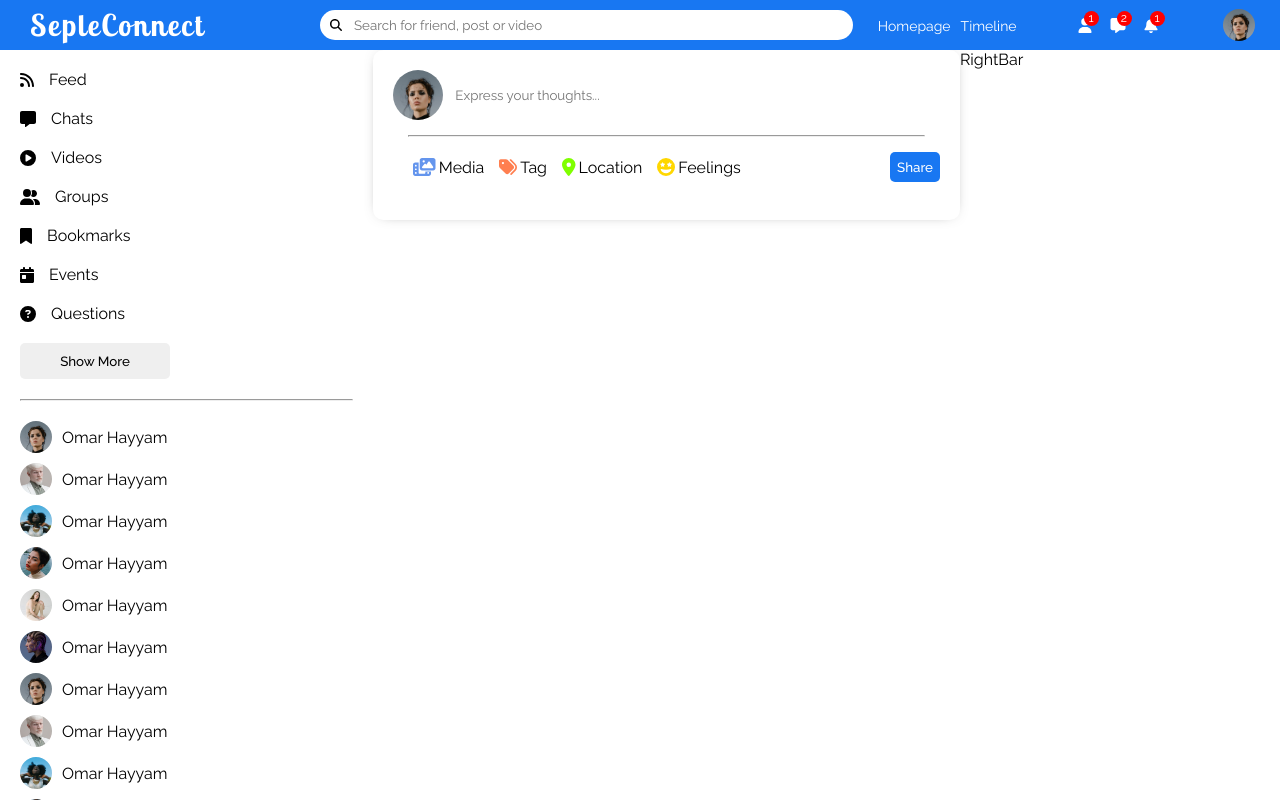
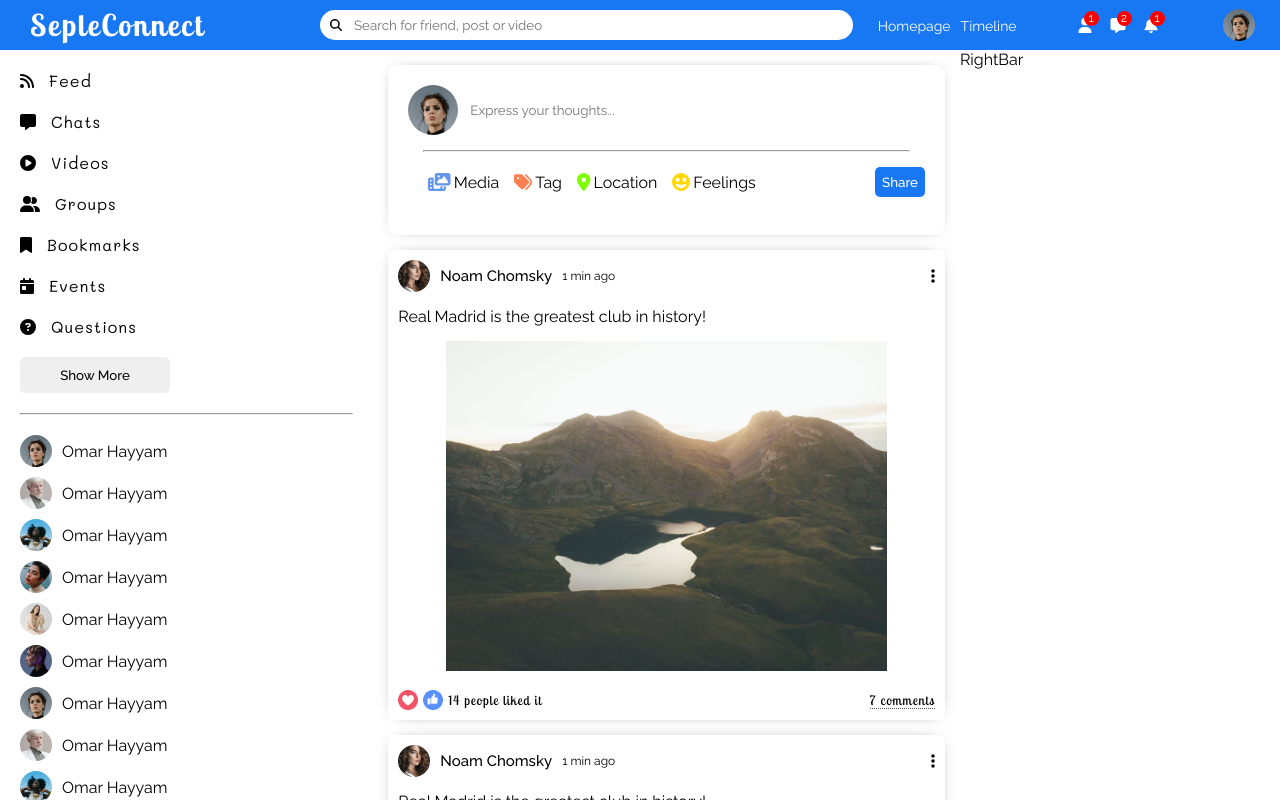
Before and after one commit to Arnazarov/seple, a React (Create React App) app in the folder frontend/: page / in a window 1280 px wide. Shown: the top 800 px of the page. Built offline with nearby package versions, Linux system fonts and the light colour scheme; the HTML template or start-up script is replaced by a standard one.

Commit message:
created post component UI

```diff
--- a/frontend/src/components/Feed/Feed.jsx
+++ b/frontend/src/components/Feed/Feed.jsx
@@ -1,3 +1,4 @@
+import Post from '../Post/Post';
 import Share from '../Share/Share';
 import styles from './Feed.module.scss';
 
@@ -6,6 +7,10 @@ const Feed = () => {
     <div className={styles.container}>
       <div className={styles.wrapper}>
         <Share />
+        <Post />
+        <Post />
+        <Post />
+        <Post />
       </div>
     </div>
   );
--- a/frontend/src/components/Feed/Feed.module.scss
+++ b/frontend/src/components/Feed/Feed.module.scss
@@ -1,3 +1,7 @@
 .container {
   flex: 5.5;
+
+  .wrapper {
+    padding: 15px;
+  }
 }
--- a/frontend/src/components/LeftBar/LeftBar.module.scss
+++ b/frontend/src/components/LeftBar/LeftBar.module.scss
@@ -32,6 +32,11 @@
 
         .icon {
           margin-right: 15px;
+        }
+
+        .listText {
+          font-family: $Mali;
+          letter-spacing: 1px;
         }
       }
     }
--- /dev/null
+++ b/frontend/src/components/Post/Post.jsx
@@ -0,0 +1,43 @@
+import styles from './Post.module.scss';
+import { FontAwesomeIcon } from '@fortawesome/react-fontawesome';
+import { faEllipsisVertical } from '@fortawesome/free-solid-svg-icons';
+const Posts = () => {
+  return (
+    <div className={styles.container}>
+      <div className={styles.wrapper}>
+        <div className={styles.top}>
+          <div className={styles.topL}>
+            <img
+              src="/assets/person/8.jpeg"
+              alt=""
+              className={styles.profileImg}
+            />
+            <span className={styles.profileName}>Noam Chomsky</span>
+            <span className={styles.profileDate}>1 min ago</span>
+          </div>
+          <div className={styles.topR}>
+            <FontAwesomeIcon icon={faEllipsisVertical} />
+          </div>
+        </div>
+        <div className={styles.center}>
+          <span className={styles.postText}>
+            Real Madrid is the greatest club in history!
+          </span>
+          <img src="/assets/post/8.jpeg" alt="" className={styles.postImg} />
+        </div>
+        <div className={styles.bottom}>
+          <div className={styles.bottomL}>
+            <img src="/assets/heart.png" alt="" className={styles.icon} />
+            <img src="/assets/like.png" alt="" className={styles.icon} />
+            <span className={styles.likeCounter}>14 people liked it</span>
+          </div>
+          <div className={styles.bottomR}>
+            <span className={styles.comment}>7 comments</span>
+          </div>
+        </div>
+      </div>
+    </div>
+  );
+};
+
+export default Posts;
--- /dev/null
+++ b/frontend/src/components/Post/Post.module.scss
@@ -0,0 +1,74 @@
+@import '../../index.scss';
+
+.container {
+  width: 100%;
+  border-radius: 5px;
+  -webkit-box-shadow: 0px 0px 15px -9px rgba(0, 0, 0, 0.7);
+  box-shadow: 0px 0px 15px -9px rgba(0, 0, 0, 0.7);
+  margin: 15px 0;
+
+  .wrapper {
+    padding: 10px;
+
+    .top {
+      @include flexCenter(row, space-between);
+
+      .topL {
+        @include flexCenter(row, flex-start);
+
+        .profileImg {
+          @include imageContainer(32, 32);
+        }
+        .profileName {
+          font-size: 15px;
+          font-weight: 500;
+          margin: 0 10px;
+        }
+        .profileDate {
+          font-size: 12px;
+        }
+      }
+    }
+
+    .center {
+      margin: 15px 0;
+
+      .postImg {
+        margin-top: 15px;
+        width: 100%;
+        max-height: 330px;
+        object-fit: contain;
+      }
+    }
+
+    .bottom {
+      @include flexCenter(row, space-between);
+      font-size: 13px;
+
+      .bottomL {
+        @include flexCenter(row, flex-start);
+
+        .icon {
+          width: 20px;
+          height: 20px;
+          cursor: pointer;
+          margin-right: 5px;
+        }
+
+        .likeCounter {
+          font-family: $Lobster;
+          letter-spacing: 1px;
+        }
+      }
+
+      .bottomR {
+        .comment {
+          cursor: pointer;
+          font-family: $Lobster;
+          letter-spacing: 1px;
+          border-bottom: 1px dotted rgb(85, 81, 81);
+        }
+      }
+    }
+  }
+}
```
